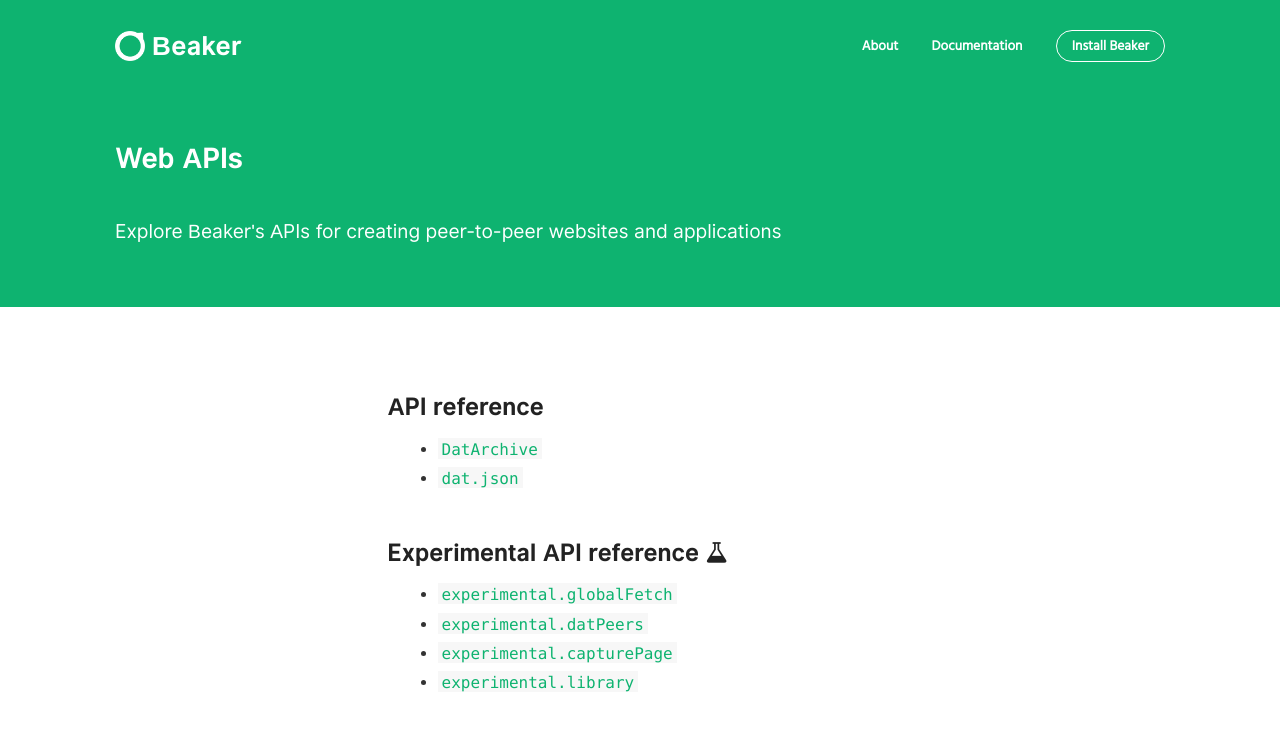
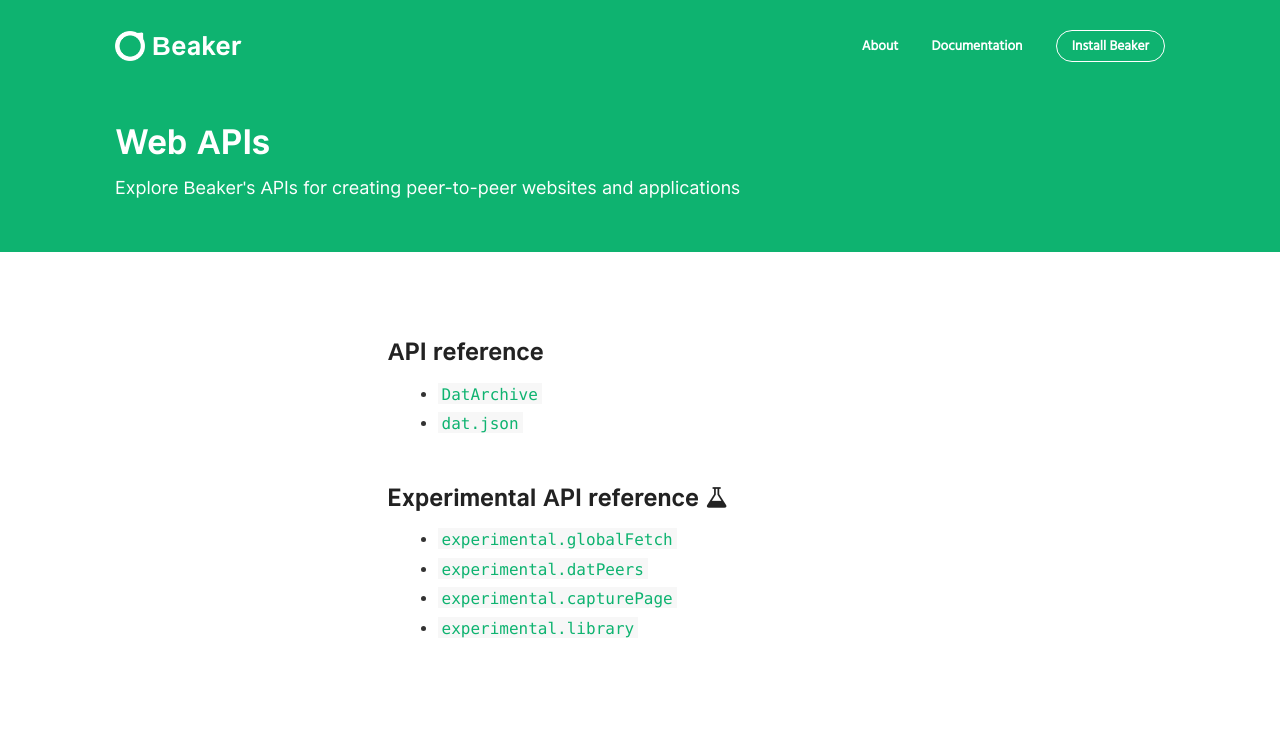
Before and after one commit to beakerbrowser/beakerbrowser.com, a Jekyll site: the page built from _docs/apis/index.md, in a window 1280 px wide. Shown: the top 731 px of the page. Built offline with Jekyll 4.4.1, drawn with Linux system fonts in a browser that asks for light colours.

Commit message:
Update docs hero styles

```diff
--- a/_includes/docs-hero.html
+++ b/_includes/docs-hero.html
@@ -1,4 +1,4 @@
-<div class="hero {{ include.class }}">
+<div class="docs-hero {{ include.class }}">
   <div class="container">
     {% assign activeSection = site.data.docs[include.section] %}
 
--- a/_includes/docs-sidebar.html
+++ b/_includes/docs-sidebar.html
@@ -6,7 +6,9 @@
   <!--
   <ul class="pages">
     {% for page in section.children %}
-      {% if activePage.title == page.title %}
+      {% if include.section == 'tour' %}
+        {% assign activePageNav = section %}
+      {% elsif activePage.title == page.title %}
         {% assign activePageNav = page %}
         <li class="active">
       {% else %}
--- a/css/pages/_docs.scss
+++ b/css/pages/_docs.scss
@@ -7,24 +7,38 @@
     background: var(--page-color);
   }
 
-  .hero {
-    @extend %antialiased;
-    padding: 50px 0;
+  .docs-hero {
+    padding: 30px 0 40px 0;
     color: #fff;
     background: var(--page-color);
 
+    h1.title {
+      font-size: 34px;
+      font-weight: 600;
+    }
+
     .subtitle {
+      font-size: 18px;
       font-weight: 400;
-
+      margin-top: 0;
     }
   }
 
   .title-bar {
-    padding: 20px 0;
+    padding: 30px 0;
     background: var(--page-color);
     color: #fff;
 
     h1 {
+      font-size: 36px;
+      margin-bottom: 0;
+    }
+
+    .section-title {
+      @extend %antialiased;
+      text-transform: uppercase;
+      font-size: 12.5px;
+      font-weight: 500;
       margin-bottom: 0;
     }
   }
```
